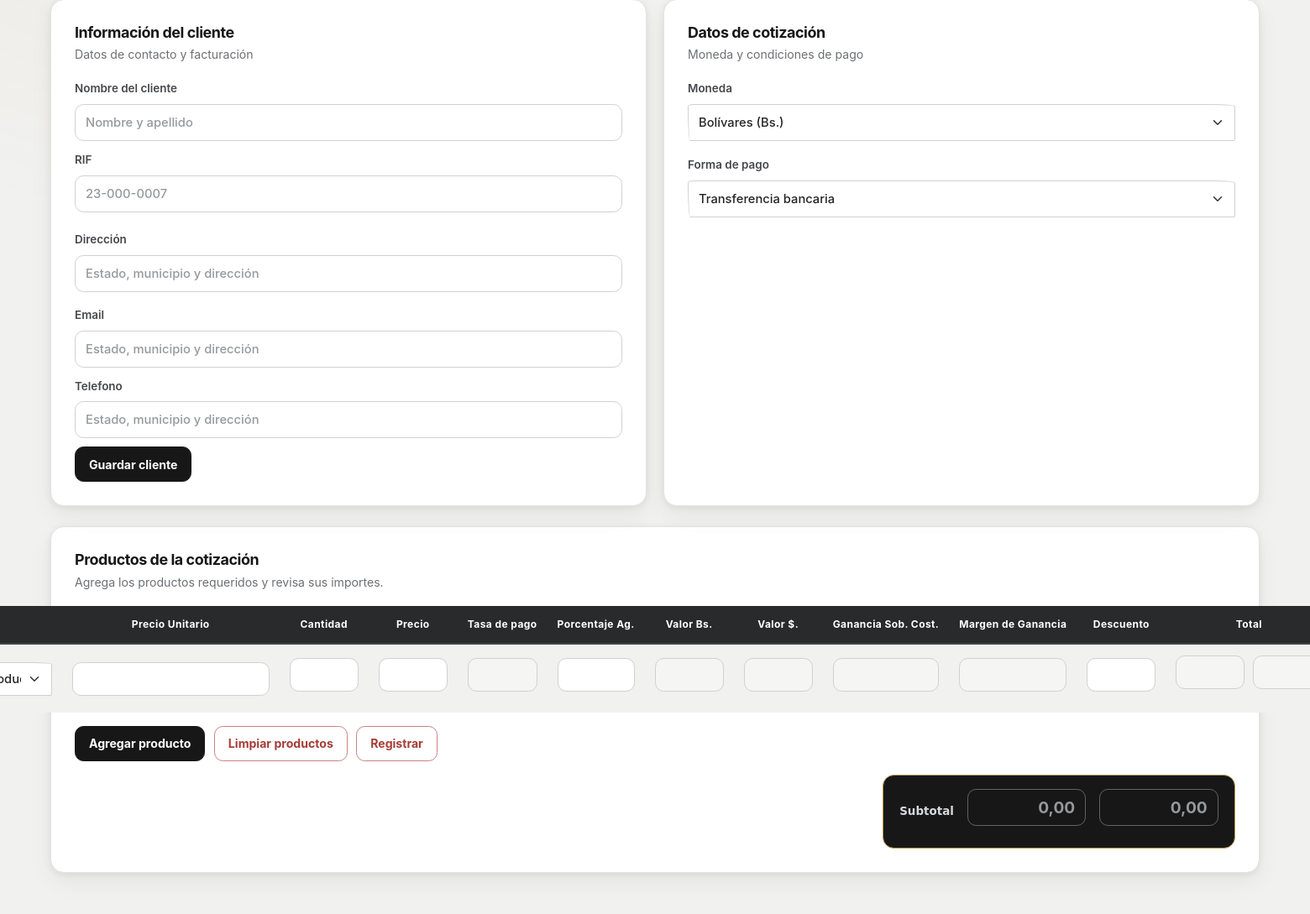
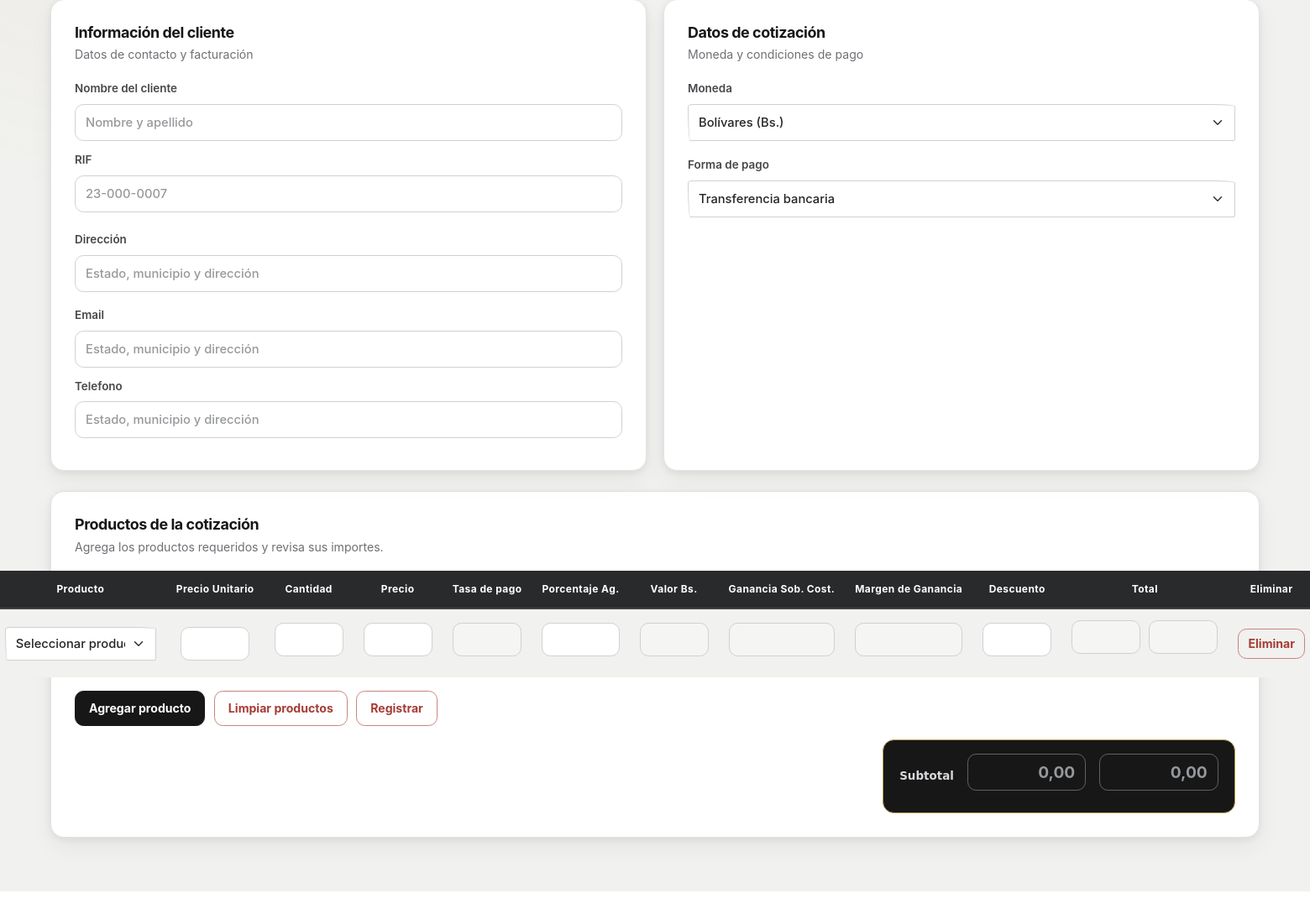
Before and after one commit to oliveroManU/Sistema-de-cotizaci-n, a Flask app: page / in a window 1560 px wide; the page is wider, and only the part inside the window is pictured. Shown: the part 277-1366 px from the top of that part at 84% size. After the commit the page ends 1339 px from the top of that part, so only its background shows below. Run offline with Flask 3, Linux system fonts and the light colour scheme; a user stored in the database is signed in; data comes from the database, SQL or seed files in the repository; both versions use the stored data as it was after the commit; data that the repository does not hold is empty; some libraries are stand-ins or nearby versions; some web fonts are replaced.

Commit message:
Fix Js&& union forms index

```diff
--- a/app/blueprints/main/routes.py
+++ b/app/blueprints/main/routes.py
@@ -724,6 +724,9 @@
 # ─────────────────────────────────────────────
 # Registrar CLIENTES
 # ─────────────────────────────────────────────
+
+'''
+
 @app.route('/cliente/guardar', methods=['POST'])
 @login_required
 def guardar_cliente():
@@ -761,9 +764,16 @@
 
     return redirect(url_for('home'))
 
+'''
+
 @app.route('/guardar_cotizacion_clientes', methods=['POST'])
 def guardar_cotizacion_clientes():
-    cliente = request.form.get('nombre-cliente-c', 'Cliente Sin Nombre')
+    cliente = request.form.get('nombre-cliente-c', '').strip() or 'Cliente Sin Nombre'
+    rif       = request.form.get('RIF', '').strip()
+    direccion = request.form.get('direccion-cliente', '').strip()
+    email     = request.form.get('email', '').strip()
+    telefono  = request.form.get('telefono', '').strip()
+
     productos     = request.form.getlist('producto[]')
     precios_unid  = request.form.getlist('precioporunidad[]')
     cantidades    = request.form.getlist('cantidad-producto[]')
@@ -807,7 +817,47 @@
             return 0 if es_entero else 0.0
 
     try:
-        # INSERT del pedido con los totales
+        # ==========================================================
+        # 1) GUARDAR / VERIFICAR CLIENTE (lógica de guardar_cliente)
+        # ==========================================================
+        cliente_id = None
+        cliente_existente = cur.execute(
+            "SELECT id_cliente FROM clientes WHERE nombre = ?", (cliente,)
+        ).fetchone()
+
+        if cliente_existente:
+            cliente_id = cliente_existente[0]
+            print(f"DEBUG: Cliente existente ID={cliente_id}")
+        else:
+            # Solo creamos el cliente si hay un nombre válido
+            if cliente and cliente != 'Cliente Sin Nombre':
+                cur.execute(
+                    'INSERT INTO clientes (nombre, RIF, direccion, email, telefono) '
+                    'VALUES (?, ?, ?, ?, ?)',
+                    (cliente, rif, direccion, email, telefono)
+                )
+                cliente_id = cur.lastrowid
+                print(f"DEBUG: Cliente nuevo creado ID={cliente_id}")
+
+                # Historial solo si hay usuario logueado
+                try:
+                    from flask_login import current_user
+                    if current_user and current_user.is_authenticated:
+                        SaveglobalHistory(
+                            conn,
+                            current_user.id,
+                            f'{current_user.nombre} (ID: {current_user.id})',
+                            'Crear cliente',
+                            {'cliente_id': cliente_id, 'nombre': cliente}
+                        )
+                except Exception as e_hist:
+                    print(f"⚠️ No se pudo guardar historial de cliente: {e_hist}")
+            else:
+                print("DEBUG: Sin nombre válido, no se crea cliente.")
+
+        # ==========================================================
+        # 2) INSERT del pedido con los totales
+        # ==========================================================
         cur.execute("""
             INSERT INTO pedidos (fecha, cliente, tasa, subtotal, total_iva)
             VALUES (datetime('now'), ?, ?, ?, ?)
@@ -816,6 +866,9 @@
 
         print(f"DEBUG: Recibí {len(productos)} productos. Datos: {productos}")
 
+        # ==========================================================
+        # 3) INSERT del detalle
+        # ==========================================================
         for i in range(len(productos)):
             if not productos[i] or productos[i].strip() == '':
                 continue
--- a/app/templates/admin_usuarios.html
+++ b/app/templates/admin_usuarios.html
@@ -98,8 +98,8 @@
                                 </form>
 
                                 <form method="POST" action="{{ url_for('admin_reset_password', user_id=u.id) }}" class="app-inline-form">
-                                    <input type="password" name="nueva_password" class="form-control" placeholder="Nueva clave" minlength="6" style="max-width: 180px;">
-                                    <button type="submit" class="btn btn-outline-warning btn-sm">Resetear</button>
+                                    <input type="password" name="nueva_password" class="form-control" placeholder="Nueva clave" minlength="6" style="max-width: 180px;margin-left: 10px;">
+                                    <button type="submit" class="btn btn-outline-warning btn-sm" style="margin-left: 30px;">Resetear</button>
                                 </form>
 
                                 <form method="POST" action="{{ url_for('admin_eliminar_usuario', user_id=u.id) }}" onsubmit="return confirm('¿Eliminar usuario?');">
--- a/app/templates/editarlistado.html
+++ b/app/templates/editarlistado.html
@@ -40,7 +40,7 @@
 
         </div>
 
-    <div style="width: 52%; margin-left: 5%;">
+    <div class="app-page-header" style="width: 52%; margin-left: 5%;">
 
     <form method="POST" action="{{ url_for('actualizar_productos1', productos_id=productos['id'])}}">
 
@@ -110,7 +110,7 @@
 
             <!-- Ganancia Sobre costo -->
 
-             <label for="">Ganancia Sobre costo:</label>
+             <label for="">Ganancia Sbr. costo:</label>
              <input type="text" class="form-control gananciasobrecosto" name="gananciasobrecosto" id="gananciasobrecosto" aria-label="Amount (to the nearest dollar)" readonly>
 
 
--- a/app/templates/index.html
+++ b/app/templates/index.html
@@ -27,11 +27,9 @@
 
 <!-- Registro de cliente -->
 
-    <form action="{{ url_for('guardar_cliente') }}" method="POST">
+<form action="{{ url_for('guardar_cotizacion_clientes') }}" method="POST">
 
         <div class="">
-
-
 
              <div class="app-form-field app-form-field--full">
                 <label class="form-label" for="nombre-cliente">Nombre del cliente</label>
@@ -42,7 +40,7 @@
             <div class="row contenedor-inputs">
 
             <div class="">
-                <label class="form-label" for="direccion-cliente">RIF</label>
+                <label class="form-label" for="RIF">RIF</label>
                 <input id="RIF" name="RIF" class="form-control" placeholder="23-000-0007"
                 type="text">
             </div>
@@ -55,24 +53,16 @@
             </div>
 
             <div class="app-form-field app-form-field--full">
-                <label class="form-label" for="direccion-cliente">Email</label>
+                <label class="form-label" for="email">Email</label>
                 <input id="email" name="email" class="form-control" placeholder="Estado, municipio y dirección" type="text">
             </div>
 
             <div class="app-form-field app-form-field--full">
-                <label class="form-label" for="direccion-cliente">Telefono</label>
+                <label class="form-label" for="telefono">Telefono</label>
                 <input id="telefono" name="telefono" class="form-control" placeholder="Estado, municipio y dirección" type="text">
             </div>
 
-            </div>
-
-            <div class="app-form-field app-form-field--full">
-                <button class="btn btn-primary" type="submit">Guardar cliente</button>
-            </div>
-
         </div>
-
-    </form>
 
 </div>
 
@@ -121,13 +111,9 @@
 
     <!-- Div de la tabla de cotizacion -->
 
-    <form action="{{ url_for('guardar_cotizacion_clientes') }}" method="POST">
-
-    <input type="hidden" name="nombre-cliente-c" class="nombre-cliente-c" id="nombre-cliente-c">
-
     <div class="d-flex justify-content-center">
 
-        <table class="table align-middle text-center w-auto" style="min-width: 400px;" id="tabla-productos">
+        <table class="table align-middle text-center w-auto" style="min-width: 90%; max-width: 95%;" id="tabla-productos">
 
             <thead>
                 <tr>
@@ -138,7 +124,7 @@
                     <th scope="col">Tasa de pago</th>
                     <th scope="col">Porcentaje Ag.</th>
                     <th scope="col">Valor Bs.</th>
-                    <th scope="col">Valor $.</th>
+                    <!-- <th scope="col">Valor $.</th> -->
                     <th scope="col">Ganancia Sob. Cost.</th>
                     <th scope="col">Margen de Ganancia</th>
                     <th scope="col">Descuento</th>
@@ -153,7 +139,7 @@
                 <tr>
 
                     <th scope="row">
-                        <select class="form-select select-producto" name="producto[]" aria-label="Seleccionar producto" onchange="cargarDatosProducto(this)">
+                        <select class="form-select select-producto" name="producto[]" aria-label="Seleccionar producto" onchange="cargarDatosProducto(this)" >
                         <option value="" disabled selected>Seleccionar producto</option>
                             {% for product in productos %}
                         <option value="{{ product.id }}">{{ product.NOMBRE }}</option>
@@ -161,7 +147,7 @@
                     </select>
                     </th>
 
-                    <td><input type="text" class="precioporunidad" name="precioporunidad[]" id="precioporunidad"
+                    <td><input type="text" class="precioporunidad" style="max-width: 20px;" name="precioporunidad[]" id="precioporunidad"
                     required oninput="multiplicacion(this)"></td>
 
                     <td><input class="cantidad-producto form-control" type="text" name="cantidad-producto[]" id="cantidad-producto"
@@ -179,7 +165,7 @@
                     <td><input type="text" class="form-control precio-venta" name="precio-venta[]" id="precio-venta" aria-label="Amount (to the nearest dollar)"
                     required oninput="multiplicacion(this)" readonly></td>
 
-                    <td><input type="text" class="form-control ValorActualD" name="ValorActualD[]" id="ValorActualD" readonly></td>
+                    <!--<td><input type="text" class="form-control ValorActualD" name="ValorActualD[]" id="ValorActualD" readonly></td> -->
 
                     <td><input type="text" class="form-control gananciasobrecosto" name="gananciasobrecosto[]" id="gananciasobrecosto" aria-label="Amount (to the nearest dollar)" readonly></td>
 
--- a/app/templates/insersion.html
+++ b/app/templates/insersion.html
@@ -56,7 +56,7 @@
                                 </div>
                             </td>
                             <td>
-                                <div class="app-stacked-inputs">
+                                <div class="">
                                     <div class="input-group">
                                         <span class="input-group-text">$</span>
                                         <input class="form-control preciod" type="text" name="preciod" oninput="multiplicacion(this)" aria-label="Conversión a dólares">
```
Also changed, not shown: app/static/js/Funciones.js (+65 -2 lines), app/static/js/FuncionesEditar.js (+0 -17 lines), instance/Velazcress.db.
